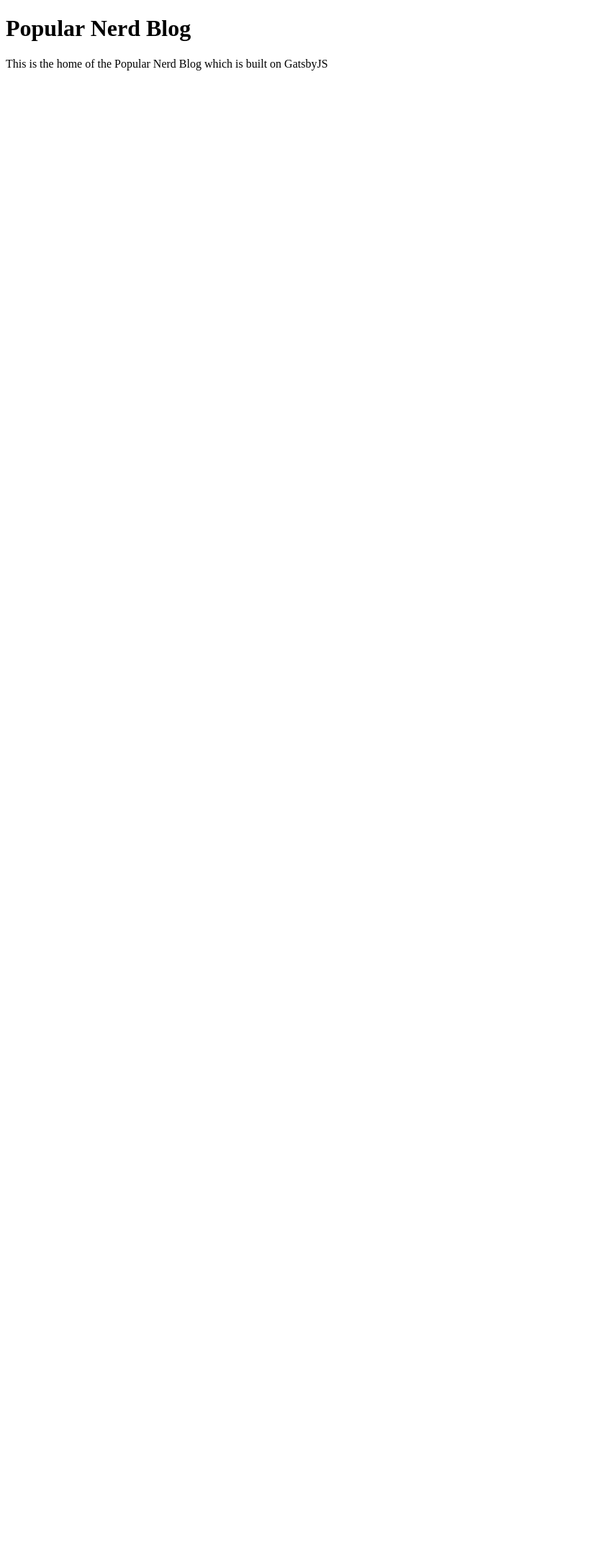
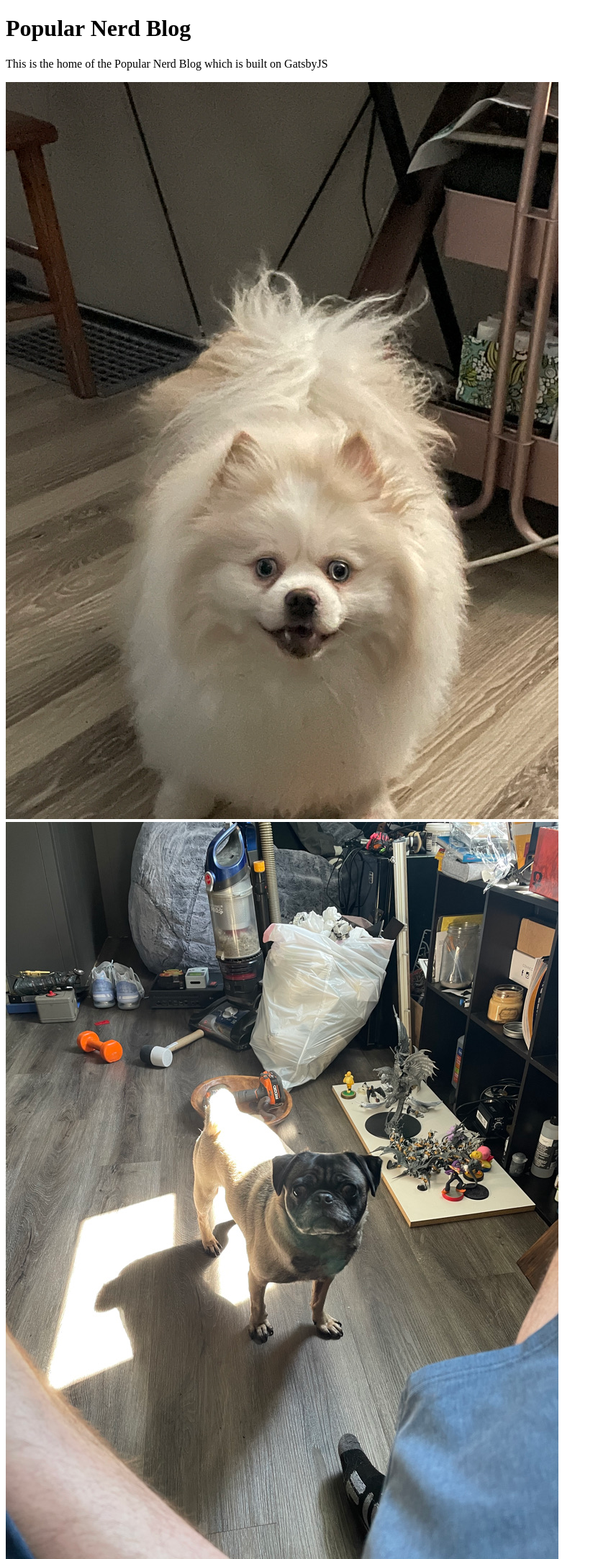
Before and after one commit to TheNootLinja/popularnerd-blog, a Gatsby site: page / in a window 1280 px wide. Shown: the whole page at 72% size, without its empty margins (0-831 px from the left). Before the commit the page ends 800 px from the top, so only its background shows below. Built offline with nearby package versions, Linux system fonts and the light colour scheme; Gatsby itself is replaced by a stand-in of ours.

Commit message:
Add pictures of Mayble and Cooper to the homescreen

```diff
--- a/src/pages/index.js
+++ b/src/pages/index.js
@@ -7,6 +7,9 @@ export default function Home({ data }) {
       <div>
         <h1>{title}</h1>
         <p>{description}</p>
+
+        <img src={data.cooperPic.publicURL} alt="Cooper the pomeranian" />
+        <img src={data.mayblePic.publicURL} alt="Mayble the pug" />
       </div>
     )
 }
@@ -19,5 +22,11 @@ export const pageQuery = graphql`
         title
       }
     }
+    cooperPic: file(base: { eq: "cooper.jpeg" }) {
+      publicURL
+    }
+    mayblePic: file(base: { eq: "mayble.jpeg" }) {
+      publicURL
+    }
   }
 `
```
